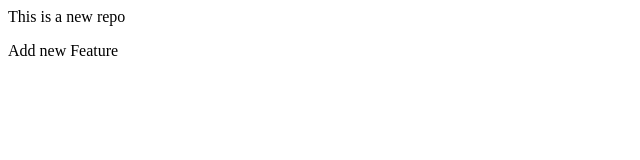
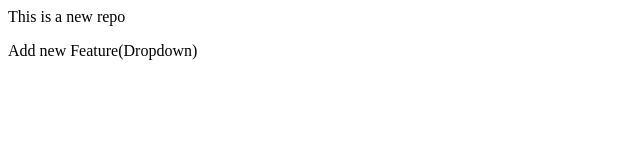
Before and after one commit to Satyaprakash-2002/localrepo, a plain HTML site: page index.html in a window 1280 px wide. Shown: the full height of the page, 0-640 px from the left. Drawn offline with Linux system fonts and the light colour scheme.

Commit message:
Add Dropdown

```diff
--- a/index.html
+++ b/index.html
@@ -1,2 +1,2 @@
 <p>This is a new repo</p>
-<p>Add new Feature</p>
+<p>Add new Feature(Dropdown)</p>
```
